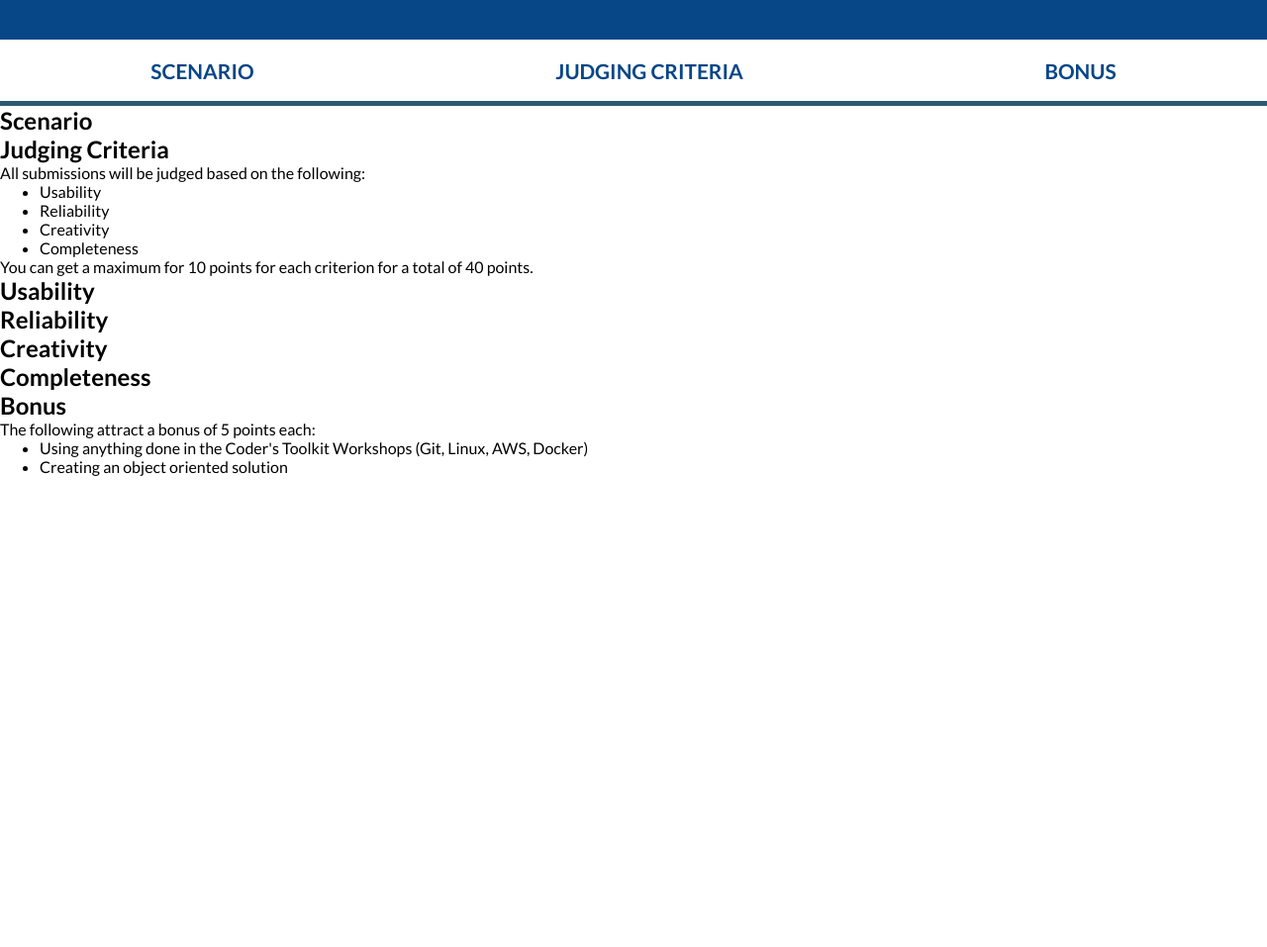
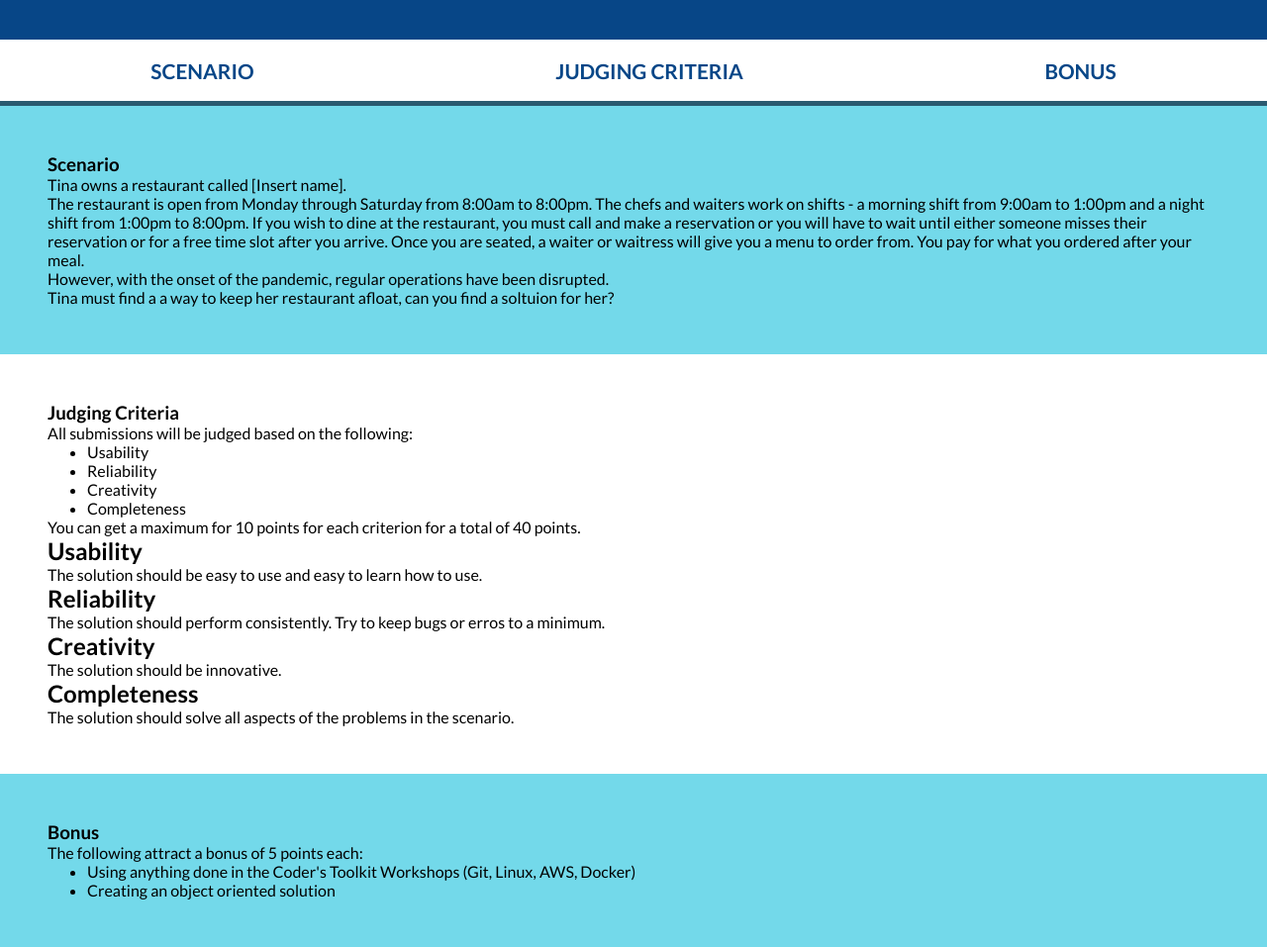
Before and after one commit to FSTGC-Computing-Subcommittee/Coders-Toolkit-Hackathon, a plain HTML site: page index.html in a window 1280 px wide. Shown: the part 760-1717 px from the top of the page at 99% size. Before the commit the page ends 1241 px from the top, so only its background shows below. Drawn offline with Linux system fonts and the light colour scheme.

Commit message:
info added

```diff
--- a/index.html
+++ b/index.html
@@ -29,10 +29,19 @@
         </nav>
         <main>
 
-            <div id="scenario">
+            <section id="scenario">
                 <h1>Scenario</h1>
-            </div>
-            <div id="criteria">
+                <p>Tina owns a restaurant called [Insert name].</p>
+                <p> The restaurant is open from Monday through Saturday from 8:00am to 8:00pm. The chefs and waiters
+                    work on shifts - a morning shift from 9:00am to 1:00pm and a night shift from 1:00pm to 8:00pm. If
+                    you wish to dine at the restaurant, you must call and make a reservation or you will have to wait
+                    until either someone misses their reservation or for a free time slot after you arrive. Once you are
+                    seated, a waiter or waitress will give you a menu to order from. You pay for what you ordered after
+                    your meal.</p>
+                <p>However, with the onset of the pandemic, regular operations have been disrupted.</p>
+                <p class="call-to-action">Tina must find a a way to keep her restaurant afloat, can you find a soltuion for her? </p>
+            </section>
+            <section id="criteria">
                 <h1>Judging Criteria</h1>
                 <p>All submissions will be judged based on the following:</p>
 
@@ -45,23 +54,23 @@
                 <p>You can get a maximum for 10 points for each criterion for a total of 40 points.</p>
                 <section>
                     <h2>Usability</h2>
-                    <p></p>
+                    <p>The solution should be easy to use and easy to learn how to use.</p>
                     <h2>Reliability</h2>
-                    <p></p>
+                    <p>The solution should perform consistently. Try to keep bugs or erros to a minimum.</p>
                     <h2>Creativity</h2>
-                    <p></p>
+                    <p>The solution should be innovative.</p>
                     <h2>Completeness</h2>
-                    <p></p>
+                    <p>The solution should solve all aspects of the problems in the scenario.</p>
                 </section>
-            </div>
-            <div id="bonus">
+            </section>
+            <section id="bonus">
                 <h1>Bonus</h1>
                 The following attract a bonus of 5 points each:
                 <ul>
                     <li>Using anything done in the Coder's Toolkit Workshops (Git, Linux, AWS, Docker)</li>
                     <li>Creating an object oriented solution</li>
                 </ul>
-            </div>
+            </section>
         </main>
     </section>
 </body>
--- a/styles/index.css
+++ b/styles/index.css
@@ -77,8 +77,7 @@ h1#event-title {
 .scenario {
 }
 
-.prizes {
-}
+
 
 .criteria {
 }
@@ -86,14 +85,13 @@ h1#event-title {
 .bonus {
 }
 
-.banner {
-}
 
 nav {
 	position: sticky;
 	font-size: 1.3em;
     border-bottom: var(--shadow) 5px solid;
     top:0;
+    background-color: white;
 }
 
 nav ul {
@@ -112,3 +110,11 @@ nav ul a {
 a {
 	text-decoration: none;
 }
+
+main > section{
+padding: 3em;
+}
+
+main > section:nth-child(2n+1){
+    background-color:#73D9EA;
+}
```
